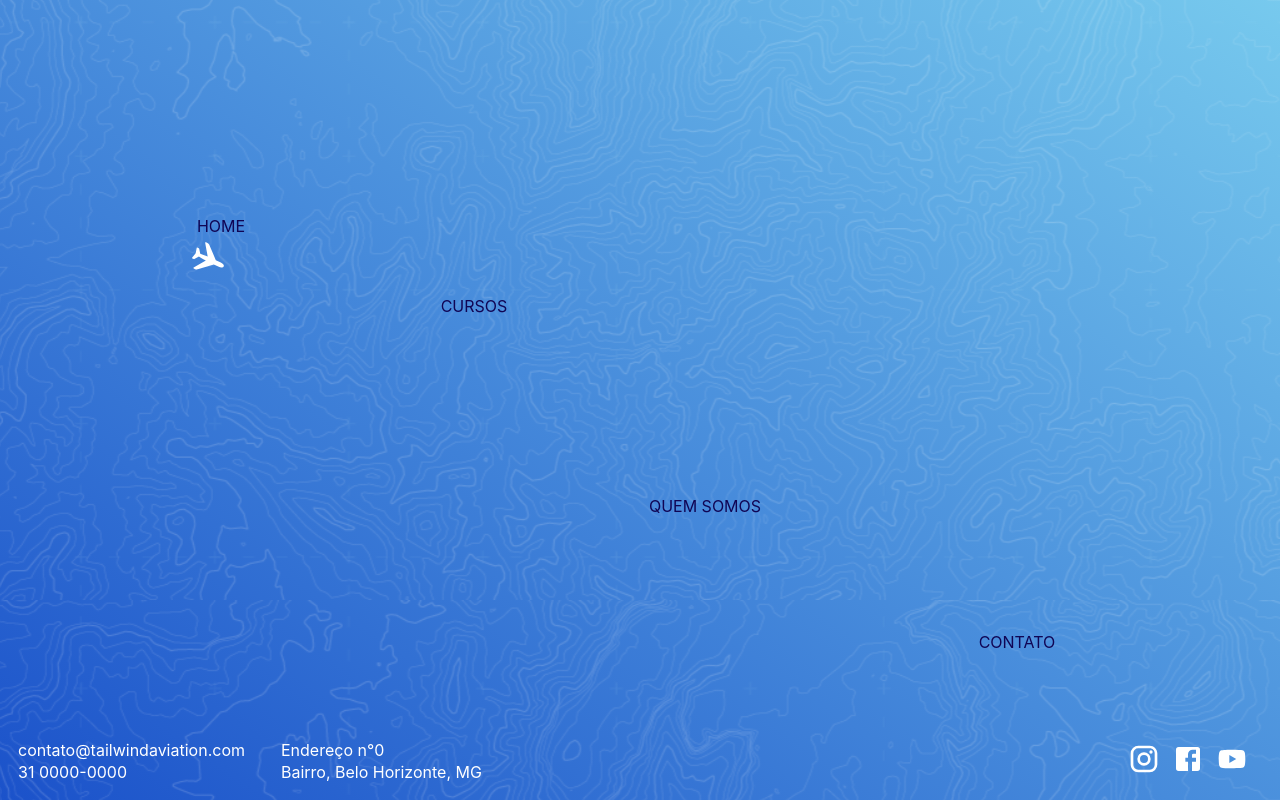
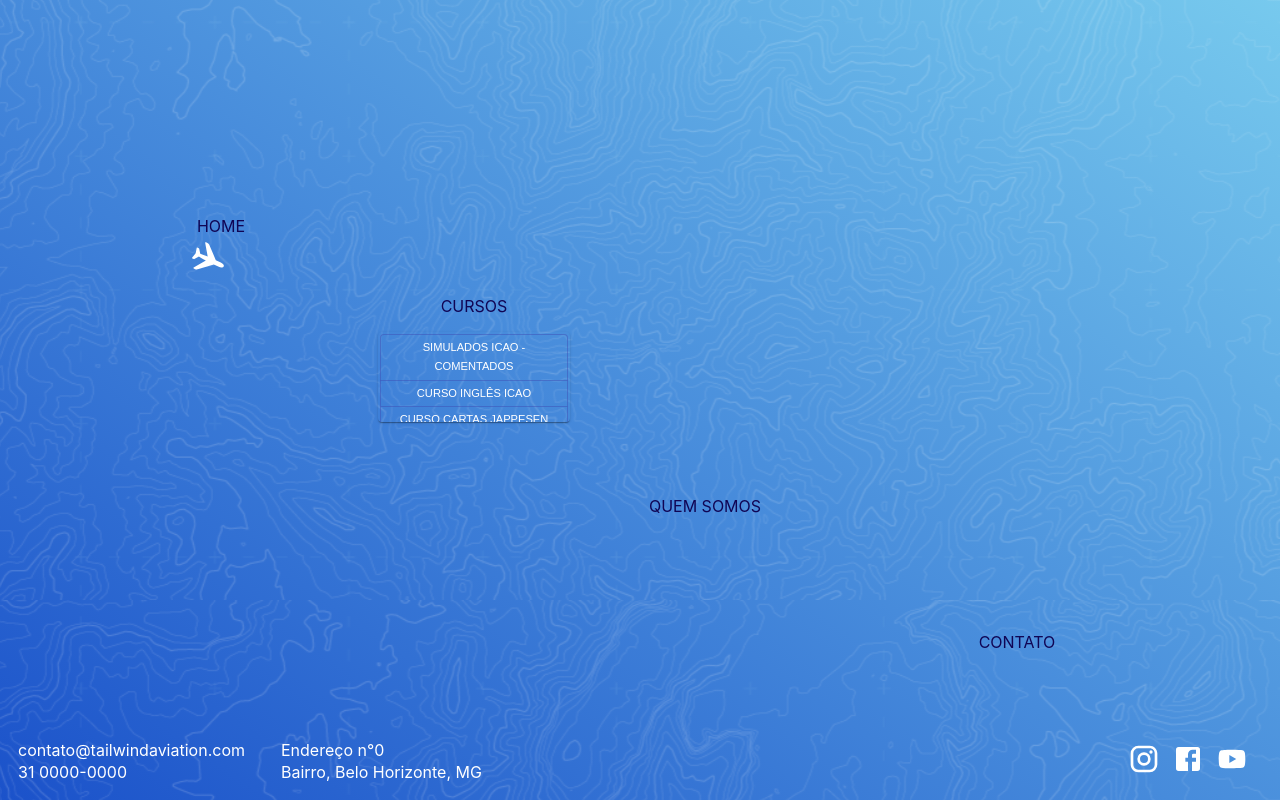
Before and after one commit to cpejr/frontend-aeroweb, a React (Create React App) app: page / in a window 1280 px wide. Built offline with nearby package versions, Linux system fonts and the light colour scheme.

Commit message:
Lista Cursos aparecendo

```diff
--- a/src/pages/Home.js
+++ b/src/pages/Home.js
@@ -222,6 +222,7 @@ function Home() {
 
   const classes = useStyles()
   const [slideStyle, setSlideStyle] = useState(classes.cardMobile)
+  const [listStyle, setListStyle] = useState(classes.cardButtons);
 
   return (
     <div className={classes.homeContainer}>
@@ -254,6 +255,19 @@ function Home() {
           </div>
           <div className={classes.button2} style={{ zIndex: "100"}}>
             <p onClick={spin2} style={{ color: colorCursos, cursor: 'pointer' }}>CURSOS</p>
+            <Card className={classes.cardButtons}>
+              <CardContent className={classes.cardContentButtons}>
+                <ButtonGroup
+                  orientation="vertical"
+                  color="primary"
+                  size="small"
+                >
+                  <Button style={{ color: '#FFFFFF' }}> Simulados ICAO - comentados</Button>
+                  <Button style={{ color: '#FFFFFF' }}> Curso Inglês ICAO</Button>
+                  <Button style={{ color: '#FFFFFF' }}> Curso Cartas Jappesen</Button>
+                </ButtonGroup>
+              </CardContent>
+            </Card>
           </div>
           <div className={classes.button3} style={{ zIndex: "100"}}>
             <p onClick={spin3} style={{ color: colorQuemSomos, cursor: 'pointer' }}>QUEM SOMOS</p>
--- a/src/pages/HomeStyles.js
+++ b/src/pages/HomeStyles.js
@@ -168,6 +168,25 @@ export const useStyles = makeStyles((theme) => ({
   cardButtons: {
     width: '100%',
     background: 'transparent',
+    height: 0,
+
+    animation: '$downList 1000ms ease-in-out forwards'
+  },
+
+  cardButtonsUp: {
+    width: '100%',
+    background: 'transparent',
+    height: 0,
+
+    animation: '$upList 1000ms ease-in-out forwards'
+  },
+
+  cardButtonsDown: {
+    width: '100%',
+    background: 'transparent',
+    height: 0,
+
+    animation: '$downList 1000ms ease-in-out forwards'
   },
 
   cardContentButtons: {
@@ -236,6 +255,24 @@ export const useStyles = makeStyles((theme) => ({
     "100%": {
       transform: "translateY(0)",
     }
+  },
+
+  "@keyframes downList": {
+    "0%": {
+      height: 0,
+    },
+    "100%": {
+      height: 90,
+    }
+  },
+
+  "@keyframes upList": {
+    "0%": {
+      height: 90,
+    },
+    "100%": {
+      height: 0,
+    }
   }
 
 }));
```
Also changed, not shown: 1 other file (tests, documents, lock files or other folders).
